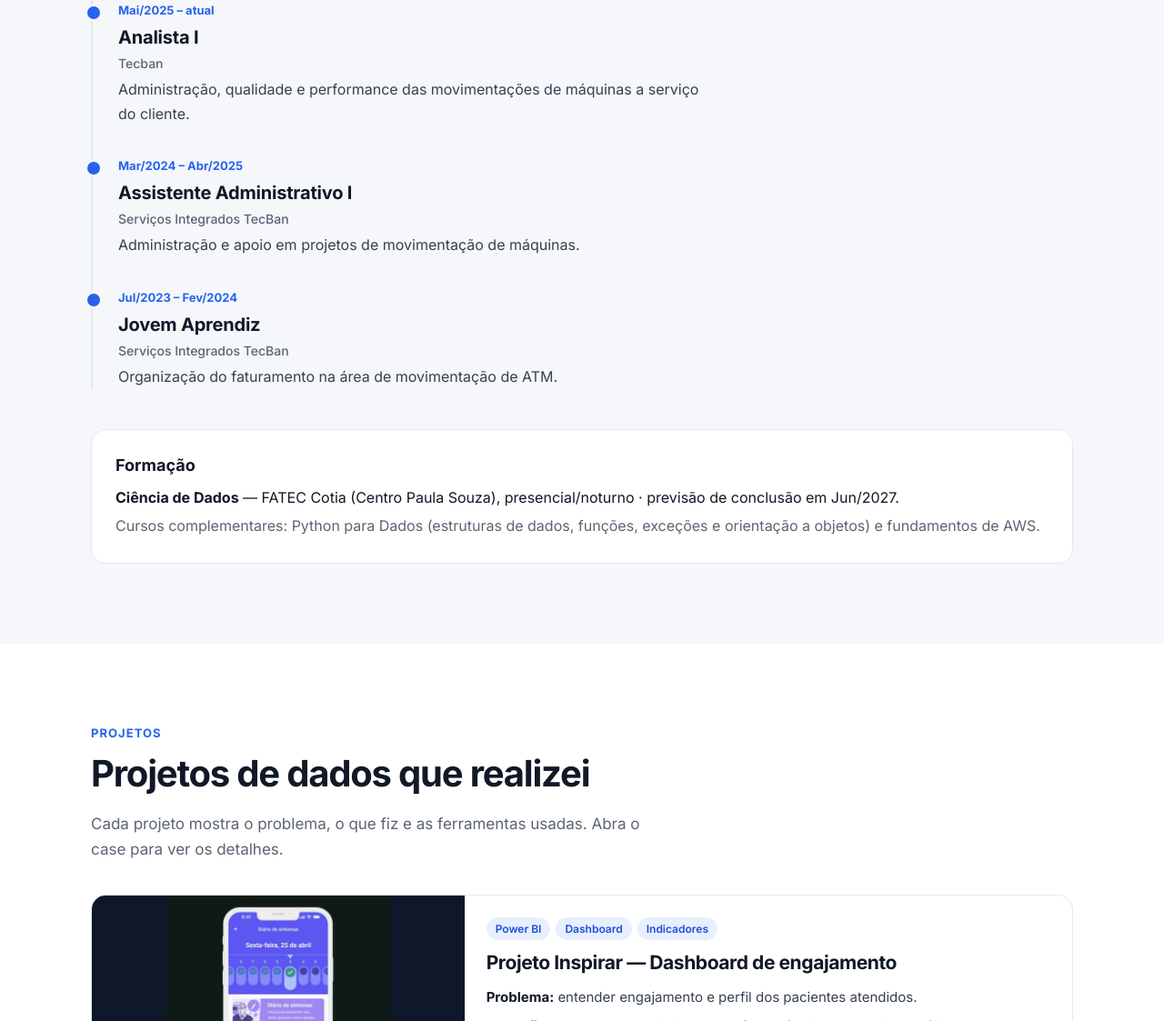
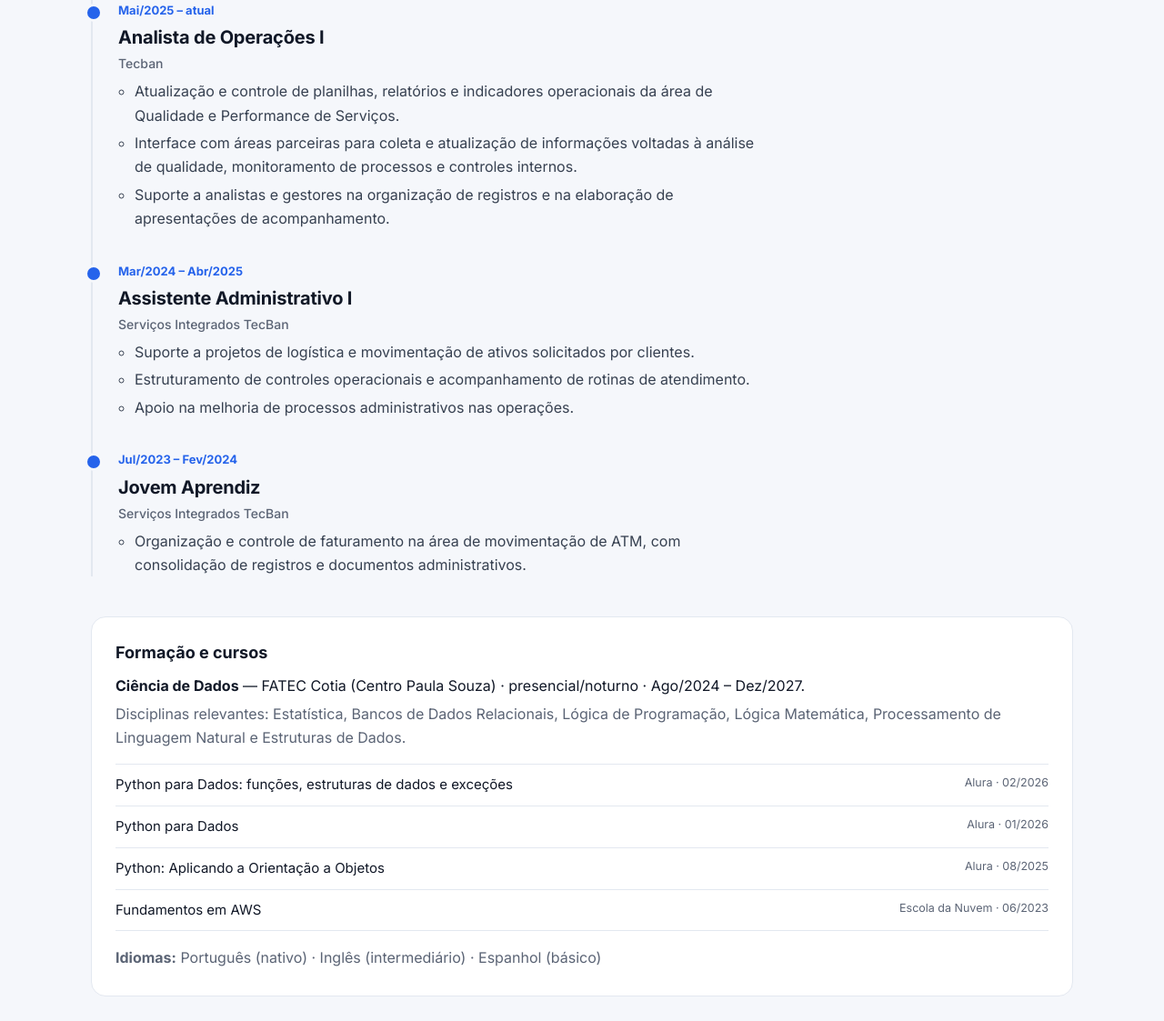
Before and after one commit to Marcelo-HC-Ramos/portfolio, a plain HTML site: page index.html in a window 1280 px wide. Shown: the part 1677-2800 px from the top of the page at 91% size. Drawn offline with Linux system fonts and the light colour scheme.

Commit message:
Atualiza portfólio com dados do currículo: experiência detalhada, cursos, idiomas e contatos
- Cargos e atividades conforme currículo atual (Analista de Operações I)
- Formação com disciplinas relevantes, cursos (Alura, Escola da Nuvem) e idiomas
- Botões de e-mail e LinkedIn ativos; telefone e endereço não publicados
- Novo PDF do currículo alinhado ao site

Co-Authored-By: Claude Sonnet 5.5 <noreply@anthropic.com>

```diff
--- a/index.html
+++ b/index.html
@@ -36,7 +36,7 @@
     <!-- HERO -->
     <section id="inicio" class="hero">
       <div class="container">
-        <p class="eyebrow">Analista I na Tecban · Graduando em Ciência de Dados</p>
+        <p class="eyebrow">Analista de Operações I na Tecban · Graduando em Ciência de Dados</p>
         <h1>Da operação administrativa<br>à <span class="accent">análise de dados</span>.</h1>
         <p class="hero-text">
           Há mais de 3 anos acompanho processos, qualidade e performance em uma operação real.
@@ -49,7 +49,7 @@
         <dl class="facts">
           <div><dt>3+ anos</dt><dd>de experiência na Tecban, em 3 cargos</dd></div>
           <div><dt>5 projetos</dt><dd>com Python, SQL, Power BI e web</dd></div>
-          <div><dt>Jun/2027</dt><dd>conclusão em Ciência de Dados, FATEC Cotia</dd></div>
+          <div><dt>Dez/2027</dt><dd>conclusão em Ciência de Dados, FATEC Cotia</dd></div>
         </dl>
       </div>
     </section>
@@ -61,7 +61,7 @@
         <h2>Quem sou e o que busco</h2>
         <div class="about">
           <p class="lead">
-            Comecei como Jovem Aprendiz e cresci até Analista I, sempre ligado à administração, à qualidade e ao
+            Comecei como Jovem Aprendiz e cresci até Analista de Operações I, sempre ligado à administração, à qualidade e ao
             desempenho das movimentações de máquinas (ATM) para clientes. Esse dia a dia me ensinou a lidar com prazos,
             volume de informação e responsabilidade com números.
           </p>
@@ -98,24 +98,41 @@
         <ol class="timeline">
           <li>
             <span class="period">Mai/2025 – atual</span>
-            <h3>Analista I <small>Tecban</small></h3>
-            <p>Administração, qualidade e performance das movimentações de máquinas a serviço do cliente.</p>
+            <h3>Analista de Operações I <small>Tecban</small></h3>
+            <ul class="bullets">
+              <li>Atualização e controle de planilhas, relatórios e indicadores operacionais da área de Qualidade e Performance de Serviços.</li>
+              <li>Interface com áreas parceiras para coleta e atualização de informações voltadas à análise de qualidade, monitoramento de processos e controles internos.</li>
+              <li>Suporte a analistas e gestores na organização de registros e na elaboração de apresentações de acompanhamento.</li>
+            </ul>
           </li>
           <li>
             <span class="period">Mar/2024 – Abr/2025</span>
             <h3>Assistente Administrativo I <small>Serviços Integrados TecBan</small></h3>
-            <p>Administração e apoio em projetos de movimentação de máquinas.</p>
+            <ul class="bullets">
+              <li>Suporte a projetos de logística e movimentação de ativos solicitados por clientes.</li>
+              <li>Estruturamento de controles operacionais e acompanhamento de rotinas de atendimento.</li>
+              <li>Apoio na melhoria de processos administrativos nas operações.</li>
+            </ul>
           </li>
           <li>
             <span class="period">Jul/2023 – Fev/2024</span>
             <h3>Jovem Aprendiz <small>Serviços Integrados TecBan</small></h3>
-            <p>Organização do faturamento na área de movimentação de ATM.</p>
+            <ul class="bullets">
+              <li>Organização e controle de faturamento na área de movimentação de ATM, com consolidação de registros e documentos administrativos.</li>
+            </ul>
           </li>
         </ol>
         <div class="edu">
-          <h3>Formação</h3>
-          <p><strong>Ciência de Dados</strong> — FATEC Cotia (Centro Paula Souza), presencial/noturno · previsão de conclusão em Jun/2027.</p>
-          <p class="muted">Cursos complementares: Python para Dados (estruturas de dados, funções, exceções e orientação a objetos) e fundamentos de AWS.</p>
+          <h3>Formação e cursos</h3>
+          <p><strong>Ciência de Dados</strong> — FATEC Cotia (Centro Paula Souza) · presencial/noturno · Ago/2024 – Dez/2027.</p>
+          <p class="muted">Disciplinas relevantes: Estatística, Bancos de Dados Relacionais, Lógica de Programação, Lógica Matemática, Processamento de Linguagem Natural e Estruturas de Dados.</p>
+          <ul class="course-list">
+            <li><span>Python para Dados: funções, estruturas de dados e exceções</span><small>Alura · 02/2026</small></li>
+            <li><span>Python para Dados</span><small>Alura · 01/2026</small></li>
+            <li><span>Python: Aplicando a Orientação a Objetos</span><small>Alura · 08/2025</small></li>
+            <li><span>Fundamentos em AWS</span><small>Escola da Nuvem · 06/2023</small></li>
+          </ul>
+          <p class="muted"><strong>Idiomas:</strong> Português (nativo) · Inglês (intermediário) · Espanhol (básico)</p>
         </div>
       </div>
     </section>
@@ -225,7 +242,7 @@
         <div class="skills">
           <article>
             <h3>Análise e visualização</h3>
-            <ul class="chips"><li>Python</li><li>Pandas</li><li>Matplotlib</li><li>Power BI</li><li>Excel</li><li>Estatística descritiva</li></ul>
+            <ul class="chips"><li>Python</li><li>Pandas</li><li>Matplotlib</li><li>Power BI</li><li>Excel / Pacote Office</li><li>Estatística descritiva</li></ul>
           </article>
           <article>
             <h3>Banco de dados</h3>
@@ -237,7 +254,7 @@
           </article>
           <article>
             <h3>Em estudo</h3>
-            <ul class="chips muted-chips"><li>Python orientado a objetos</li><li>AWS (fundamentos)</li></ul>
+            <ul class="chips muted-chips"><li>Python orientado a objetos</li><li>AWS (fundamentos)</li><li>IA</li><li>NLP</li></ul>
           </article>
         </div>
       </div>
--- a/script.js
+++ b/script.js
@@ -2,8 +2,8 @@
    Preencha abaixo para exibir os botões na seção Contato.
    Deixe vazio ("") para ocultar o botão. */
 const CONTATO = {
-  email: "",     // ex.: "seunome@email.com"
-  linkedin: ""   // ex.: "https://www.linkedin.com/in/seu-perfil"
+  email: "marcellohc.ramos@outlook.com",
+  linkedin: "https://www.linkedin.com/in/marcelo-ramos-629865259"
 };
 
 const emailBtn = document.getElementById('link-email');
--- a/style.css
+++ b/style.css
@@ -58,8 +58,8 @@ h2{font-size:clamp(28px,3.6vw,40px);line-height:1.15;letter-spacing:-.03em;margi
 
 /* Experiência */
 .timeline{list-style:none;margin:32px 0 0;padding:0 0 0 28px;border-left:2px solid var(--line)}
-.timeline li{position:relative;margin-bottom:30px}
-.timeline li::before{content:"";position:absolute;left:-37px;top:7px;width:14px;height:14px;border-radius:50%;background:var(--accent);border:3px solid var(--alt)}
+.timeline>li{position:relative;margin-bottom:30px}
+.timeline>li::before{content:"";position:absolute;left:-37px;top:7px;width:14px;height:14px;border-radius:50%;background:var(--accent);border:3px solid var(--alt)}
 .period{font-size:13px;font-weight:700;color:var(--accent)}
 .timeline h3{margin:2px 0 4px;font-size:20px;letter-spacing:-.01em}
 .timeline h3 small{display:block;font-size:14px;font-weight:500;color:var(--muted);letter-spacing:0}
@@ -67,6 +67,13 @@ h2{font-size:clamp(28px,3.6vw,40px);line-height:1.15;letter-spacing:-.03em;margi
 .edu{margin-top:44px;background:#fff;border:1px solid var(--line);border-radius:var(--radius);padding:24px 26px}
 .edu h3{margin:0 0 8px;font-size:18px}
 .edu p{margin:4px 0}
+
+.bullets{margin:6px 0 0;padding-left:18px;color:#374151;max-width:700px}
+.bullets li{margin-bottom:4px}
+.course-list{list-style:none;margin:16px 0;padding:0;border-top:1px solid var(--line)}
+.course-list li{display:flex;justify-content:space-between;gap:16px;padding:10px 0;border-bottom:1px solid var(--line);font-size:15px}
+.course-list small{color:var(--muted);white-space:nowrap}
+@media(max-width:640px){.course-list li{flex-direction:column;gap:0}}
 
 /* Projetos */
 .projects{display:grid;grid-template-columns:repeat(2,minmax(0,1fr));gap:22px}
```
Also changed, not shown: 1 other file.
